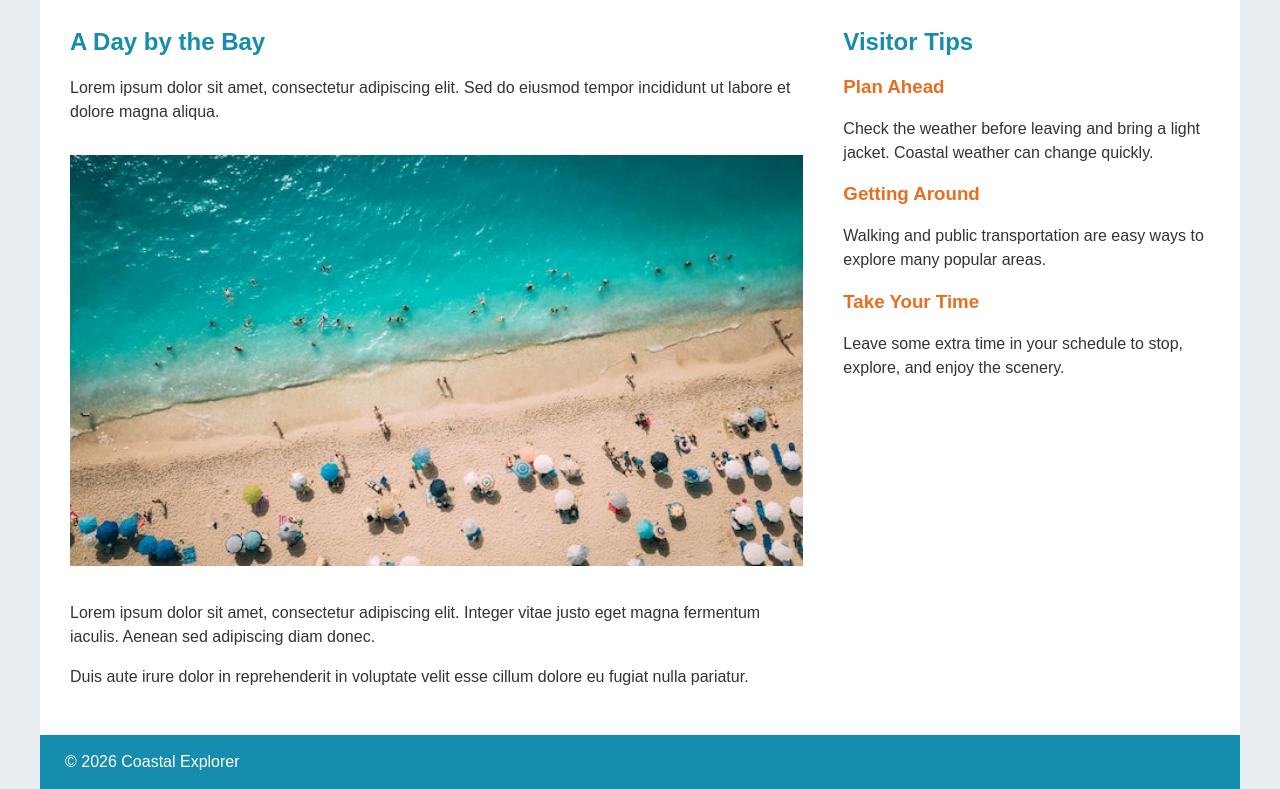
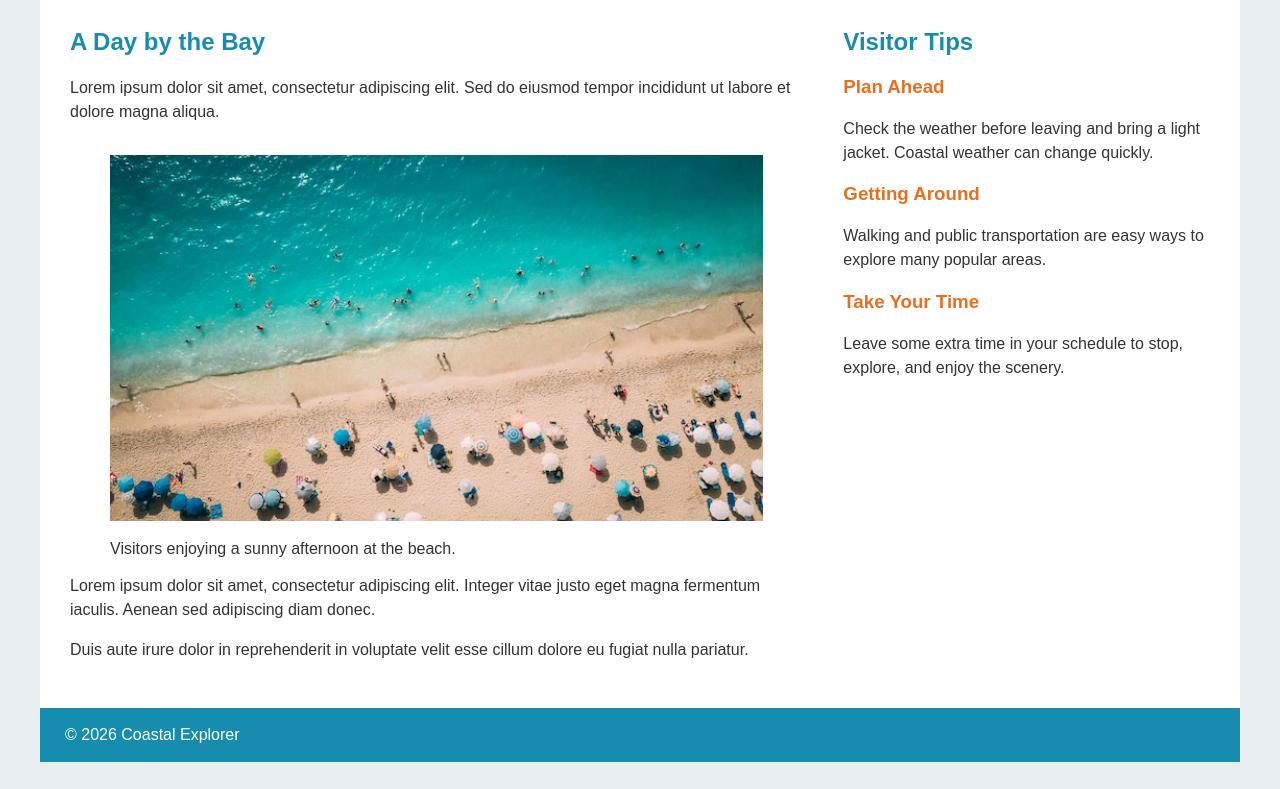
Before and after one commit to vinit-s/daid-105a-midterm, a plain HTML site: page index.html in a window 1280 px wide. Shown: the part 1042-1831 px from the top of the page. After the commit the page ends 1804 px from the top, so only its background shows below. Drawn offline with Linux system fonts and the light colour scheme.

Commit message:
Replace img tag with figure for beach image
Updated image display to use figure and figcaption.

```diff
--- a/index.html
+++ b/index.html
@@ -59,8 +59,14 @@
                     et dolore magna aliqua.
                 </p>
 
-                <img src="images/beach.png"
-                     alt="Visitors enjoying a day at the beach">
+                <!--<img src="images/beach.png"
+                     alt="Visitors enjoying a day at the beach">-->
+
+                <figure>
+                    <img src="images/beach.png"
+                    alt="Visitors enjoying a day at the beach">
+                    <figcaption>Visitors enjoying a sunny afternoon at the beach.</figcaption>
+                </figure>
 
                 <p>
                     Lorem ipsum dolor sit amet, consectetur adipiscing
```
